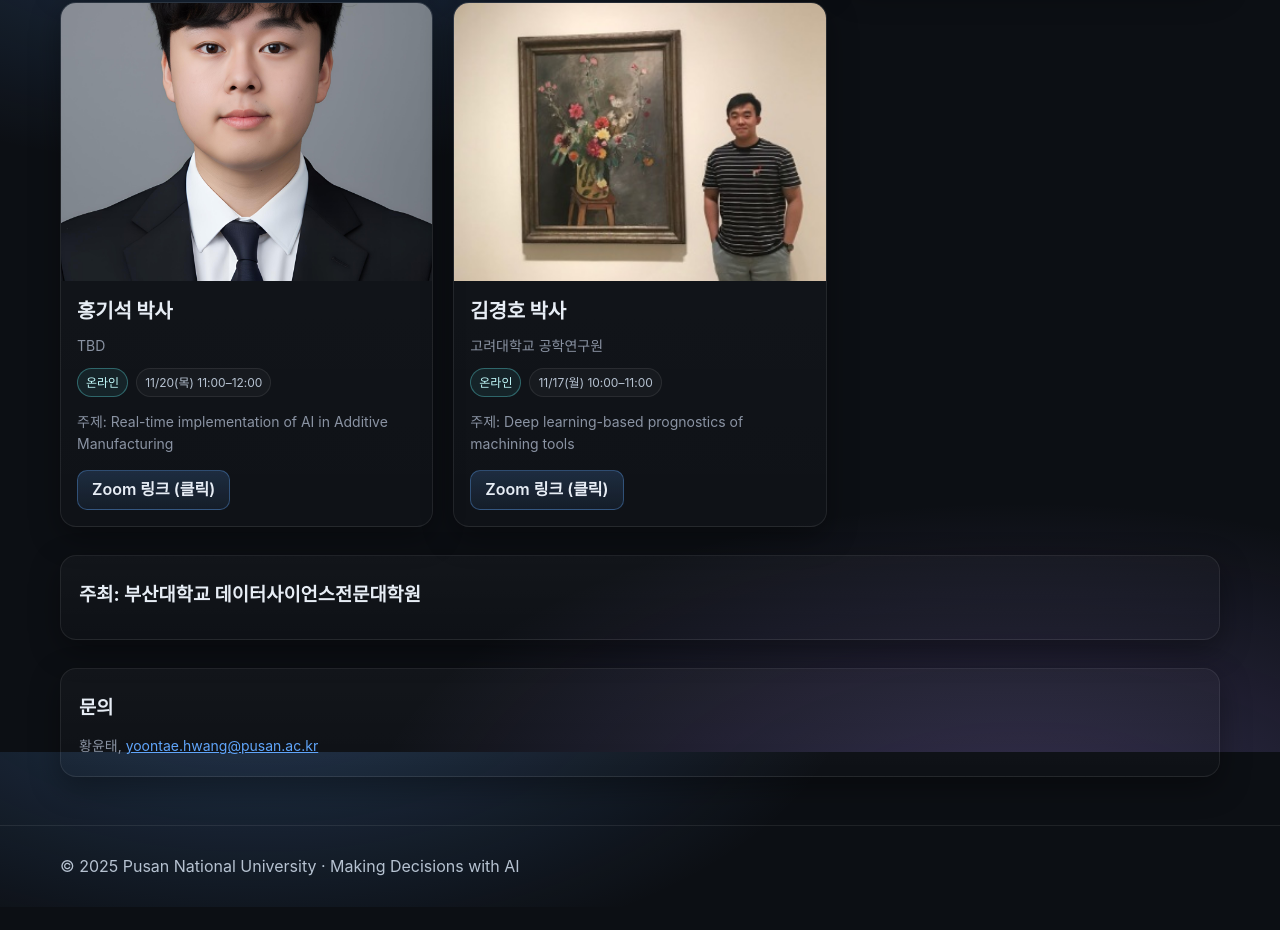
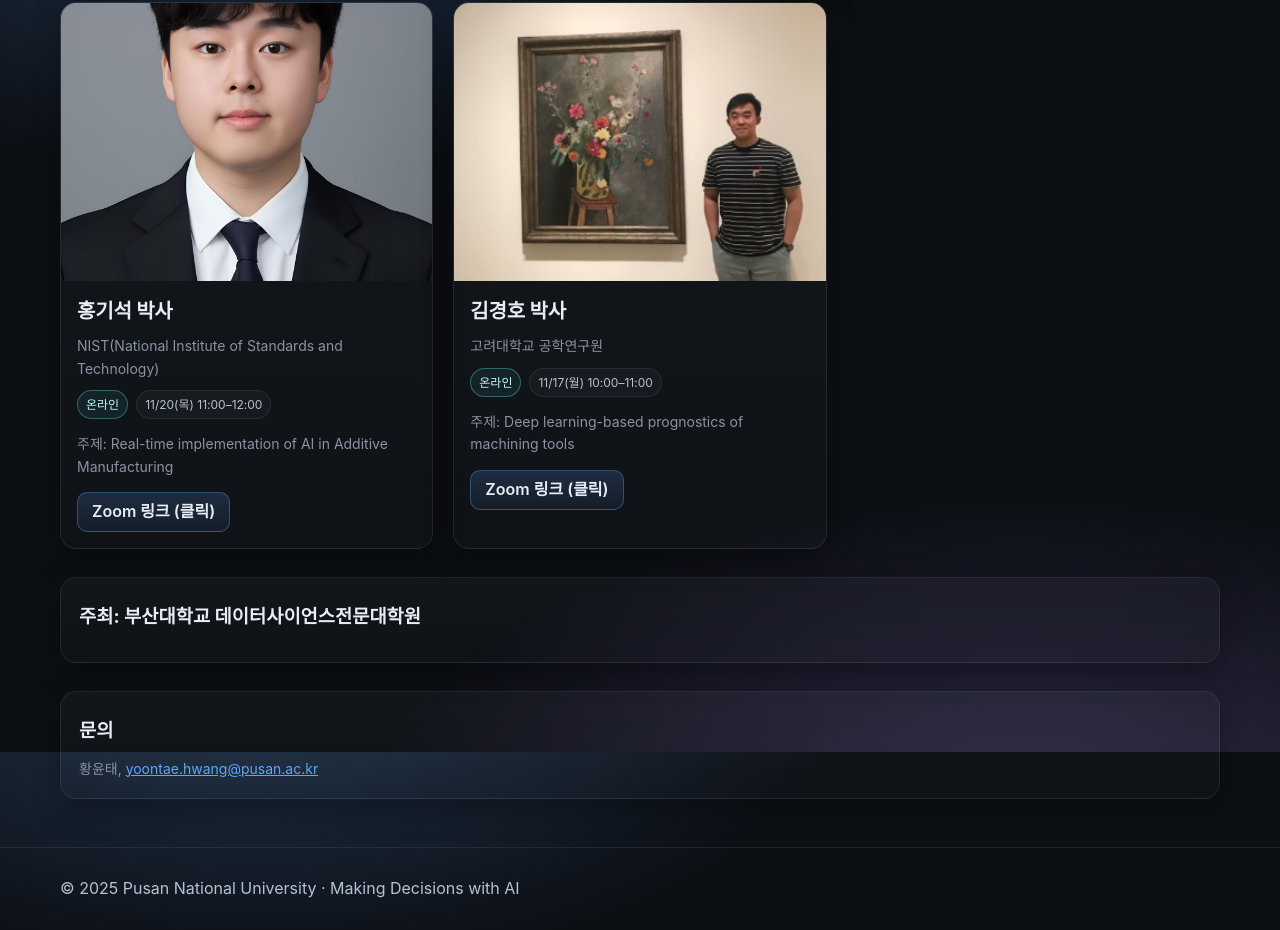
Before and after one commit to pnu-ds/pnu-ds.github.io, a plain HTML site: page index.html in a window 1280 px wide. Shown: the part 1648-2578 px from the top of the page. Before the commit the page ends 2555 px from the top, so only its background shows below. Drawn offline with Linux system fonts and the light colour scheme.

Commit message:
Update index.html

```diff
--- a/index.html
+++ b/index.html
@@ -527,7 +527,7 @@
           <div class="cover"><img loading="lazy" src="./speaker/hong.jpg" alt="Speaker portrait: 홍기석" /></div>
           <div class="body">
             <h3>홍기석 박사</h3>
-            <div class="muted">TBD</div>
+            <div class="muted">NIST(National Institute of Standards and Technology)</div>
             <div class="tags">
               <span class="tag online">온라인</span>
               <span class="tag">11/20(목) 11:00–12:00</span>
```
